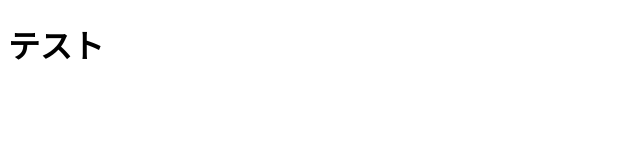
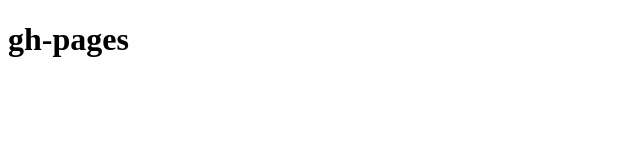
Before and after one commit to webcre8/lab, a plain HTML site: page index.html in a window 1280 px wide. Shown: the whole page, without its empty margins (0-640 px from the left). Drawn offline with Linux system fonts and the light colour scheme.

Commit message:
create gh-pages

```diff
--- a/index.html
+++ b/index.html
@@ -2,9 +2,9 @@
 <html lang="ja">
 <head>
   <meta charset="UTF-8">
-  <title>テスト</title>
+  <title>gh-pages</title>
 </head>
 <body>
-  <h1>テスト</h1>
+  <h1>gh-pages</h1>
 </body>
 </html>
```
